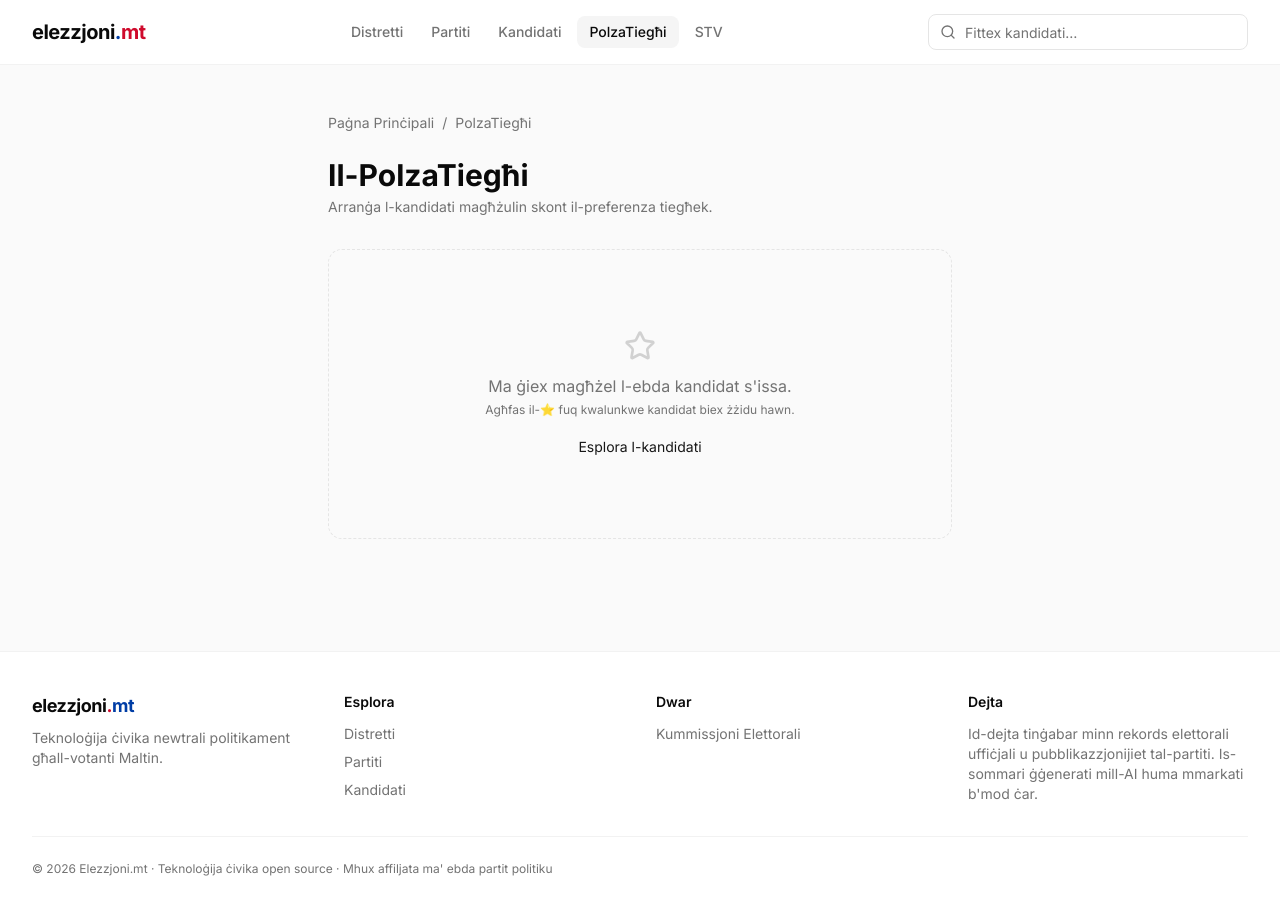
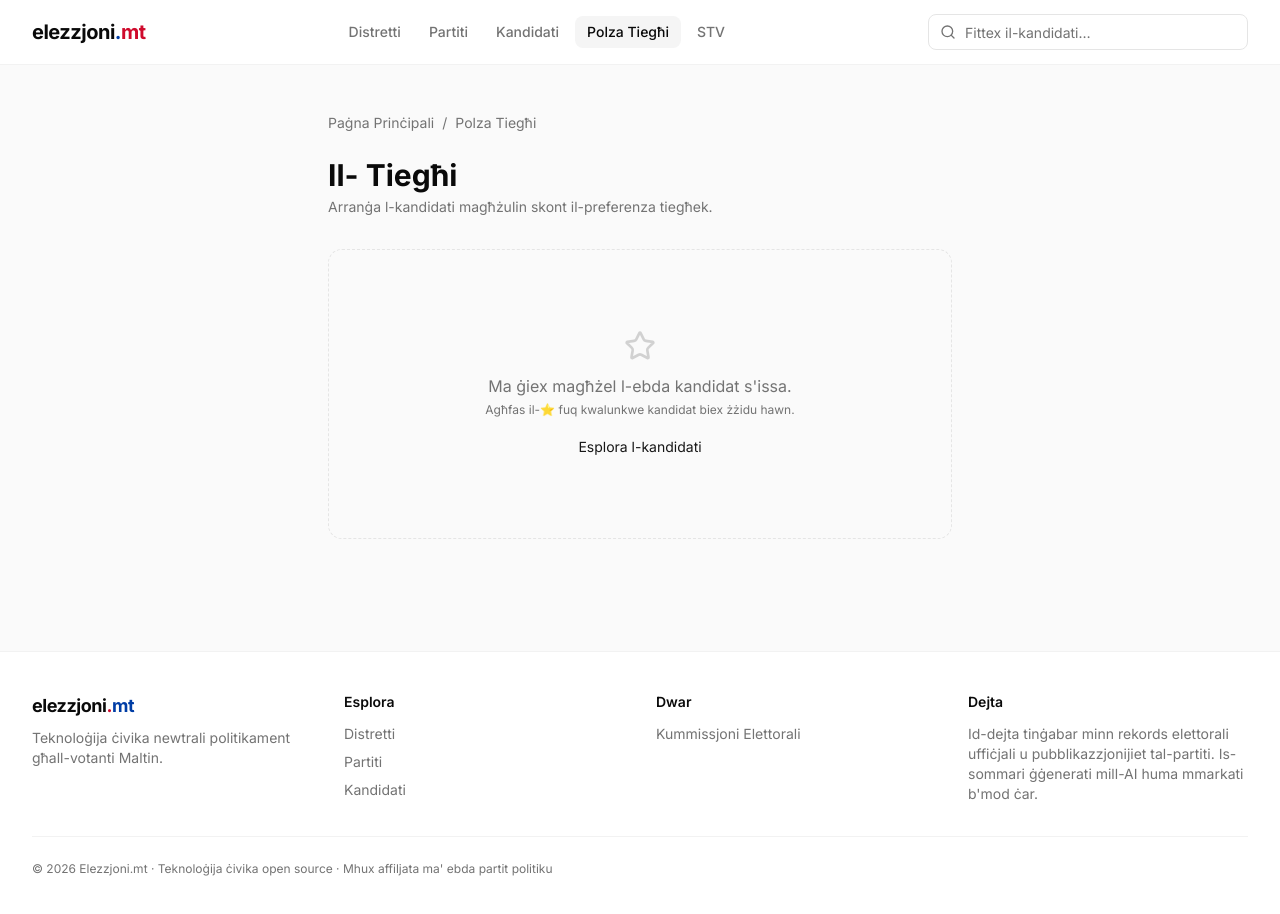
Before and after one commit to Jacques-X/Elezzjoni, a Next.js app: page /ballot in a window 1280 px wide. Shown: the top 914 px of the page. Built offline with nearby package versions, Linux system fonts and the light colour scheme.

Commit message:
ui updates

```diff
--- a/app/page.tsx
+++ b/app/page.tsx
@@ -8,8 +8,14 @@ import { MaltaMap } from '@/components/malta-map'
 import { cn } from '@/lib/utils'
 import { s } from '@/lib/strings'
 import { MapPin, Users, Building2, ArrowRight, BookOpen } from 'lucide-react'
-import { Playfair_Display } from 'next/font/google'
-const playfair = Playfair_Display({ subsets: ['latin'] })
+import { Cormorant_Garamond } from 'next/font/google'
+
+// Initialize the font with the italic style
+const cormorant = Cormorant_Garamond({
+  subsets: ['latin'],
+  weight: ['500'], // Medium weight gives nice ink-like strokes
+  style: ['italic']
+})
 
 export default async function HomePage() {
   const supabase = await createClient()
@@ -47,11 +53,11 @@ export default async function HomePage() {
               <span className="h-2 w-12 rounded-full bg-[#CF0A2C]" />
             </div>
             <h1 className="text-3xl sm:text-4xl md:text-5xl lg:text-[3.25rem] font-bold tracking-tight leading-tight text-white">
-              {/* The whitespace-nowrap prevents the whole block from breaking */}
+              {/* The whitespace-nowrap prevents the whole sentence from breaking */}
               <span className="whitespace-nowrap">
                 {s.home.heroHeading}{' '}
-                {/* The accent word: italicized, serif, and slightly lighter weight */}
-                <span className={cn("italic font-medium", playfair.className)}>
+                {/* The accent word: italicized, calligraphic serif */}
+                <span className={cn("italic font-medium pr-1", cormorant.className)}>
                   {s.home.heroHeadingAccent}
                 </span>
               </span>
--- a/lib/strings.ts
+++ b/lib/strings.ts
@@ -24,7 +24,7 @@ export const s = {
     districts:  'Distretti',
     parties:    'Partiti',
     candidates: 'Kandidati',
-    ballot:     'PolzaTiegħi',
+    ballot:     'Polza Tiegħi',
     stv:        'Kif taħdem is-STV',
     compare:    'Qabbel',
   },
@@ -122,7 +122,7 @@ export const s = {
 
   // ── Search ───────────────────────────────────────────────
   search: {
-    placeholder: 'Fittex kandidati…',
+    placeholder: 'Fittex il-kandidati…',
     searching:   'Qed nfittex…',
     noResults:   'Ma nstab l-ebda kandidat.',
   },
@@ -141,12 +141,12 @@ export const s = {
 
   // ── Ballot (My Ballot) ───────────────────────────────────
   ballot: {
-    heading:     'Il-PolzaTiegħi',
+    heading:     'Il- Tiegħi',
     subheading:  'Arranġa l-kandidati magħżulin skont il-preferenza tiegħek.',
     empty:       "Ma ġiex magħżel l-ebda kandidat s'issa.",
     browseCta:   'Esplora l-kandidati',
     clear:       'Ħassar kollox',
-    privacyNote: 'Il-polzatinħażen biss fuq il-browser tiegħek. L-ebda dejta ma tiġi mibgħuta.',
+    privacyNote: 'Il-polza tinħażen biss fuq il-browser tiegħek. L-ebda dejta ma tiġi mibgħuta.',
     addTip:      'Agħfas il-⭐ fuq kwalunkwe kandidat biex żżidu hawn.',
     moveUp:      "Mur 'il fuq",
     moveDown:    "Mur 'l isfel",
@@ -179,7 +179,7 @@ export const s = {
     prev:       '← Lura',
     step:       (n: number, total: number) => `Pass ${n} minn ${total}`,
     quota:      (n: number) => `Kwota: ${n}`,
-    tryBallot:  'Ipprova l-PolzaTiegħi',
+    tryBallot:  'Ipprova l-Polza Tiegħi',
   },
 
   // ── Postcode Lookup ──────────────────────────────────────
@@ -200,10 +200,10 @@ export const s = {
   // ── Ballot Preview ───────────────────────────────────────
   ballotPreview: {
     triggerBtn:  'Ara l-Format tal-Ballotta',
-    heading:     'PolzaElettorali',
+    heading:     'Polza Elettorali',
     instruction: 'Agħti l-ewwel preferenza tiegħek billi tikteb in-numru 1 fil-kaxxa tal-kandidat tiegħek. Kompli bin-numri 2, 3, eċċ.',
     official:    'Użu Uffiċjali Biss',
-    note:        'Dan huwa eżempju tal-format tal-polzareali.',
+    note:        'Dan huwa eżempju tal-format tal-polza reali.',
     close:       'Agħlaq',
   },
 
```
